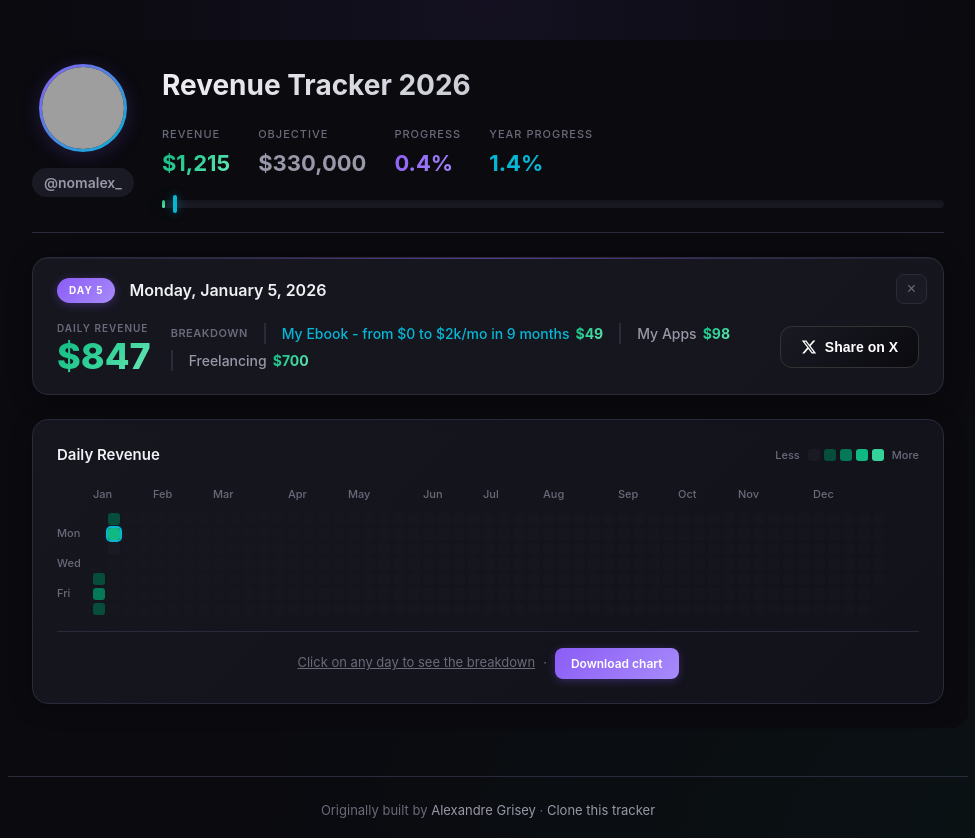
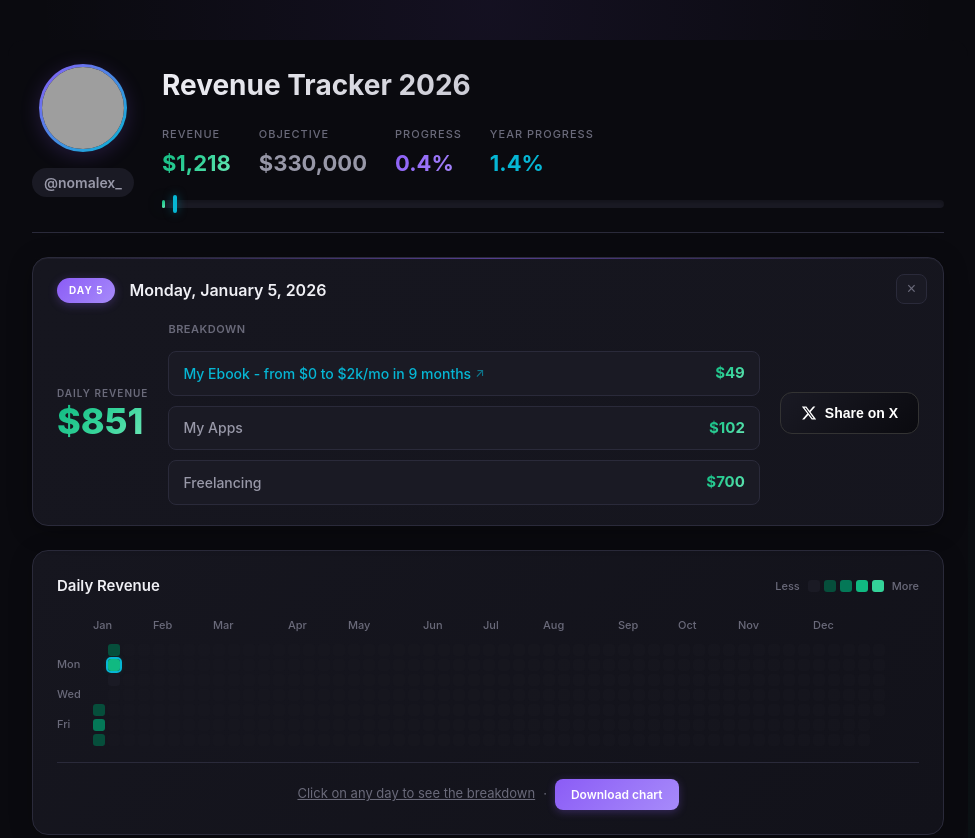
Before and after one commit to Alex0x47/revenue-tracker, a plain HTML site: page index.html in a window 1280 px wide. Shown: the top 838 px of the page, without its empty margins (152-1127 px from the left). Drawn offline with Linux system fonts and the light colour scheme; grey boxes are pictures that could not be loaded.

Commit message:
auto commit

```diff
--- a/main.css
+++ b/main.css
@@ -324,9 +324,8 @@ body {
 
 .composition {
   display: flex;
-  flex-wrap: wrap;
-  gap: 6px 16px;
-  align-items: center;
+  flex-direction: column;
+  gap: 10px;
 }
 
 .composition-title {
@@ -335,31 +334,47 @@ body {
   color: var(--text-muted);
   text-transform: uppercase;
   letter-spacing: 0.5px;
+  margin-bottom: 4px;
 }
 
 .composition-item {
   display: flex;
   align-items: center;
-  gap: 6px;
+  justify-content: space-between;
+  gap: 12px;
   font-size: 14px;
-  padding-left: 16px;
-  border-left: 2px solid var(--border-color);
+  padding: 10px 14px;
+  background: var(--bg-tertiary);
+  border: 1px solid var(--border-color);
+  border-radius: 8px;
+  transition: all 0.2s ease;
 }
 
-.composition-item:first-of-type {
-  border-left: none;
-  padding-left: 0;
+.composition-item:hover {
+  background: var(--bg-primary);
+  border-color: var(--accent-purple);
+  transform: translateX(2px);
 }
 
 .composition-item-name {
   color: var(--text-secondary);
   font-weight: 500;
+  flex: 1;
 }
 
 .composition-item-name a {
   color: var(--accent-cyan);
   text-decoration: none;
   transition: color 0.2s ease;
+  display: flex;
+  align-items: center;
+  gap: 4px;
+}
+
+.composition-item-name a::after {
+  content: '↗';
+  font-size: 12px;
+  opacity: 0.6;
 }
 
 .composition-item-name a:hover {
@@ -368,10 +383,12 @@ body {
 
 .composition-item-revenue {
   font-weight: 700;
+  font-size: 15px;
   background: var(--gradient-money);
   -webkit-background-clip: text;
   -webkit-text-fill-color: transparent;
   background-clip: text;
+  white-space: nowrap;
 }
 
 .share-btn {
--- a/revenue.js
+++ b/revenue.js
@@ -81,7 +81,7 @@ export const revenue = [
   {
     day: 5,
     date: '2026-01-05',
-    totalRevenue: 847.42,
+    totalRevenue: 850.65,
     revenueComposition: [
       {
         id: 'ebook',
@@ -93,7 +93,7 @@ export const revenue = [
         id: 'my-apps',
         name: 'My Apps',
         url: '',
-        revenue: 98.42,
+        revenue: 101.65,
       },
       {
         id: 'freelancing',
```
